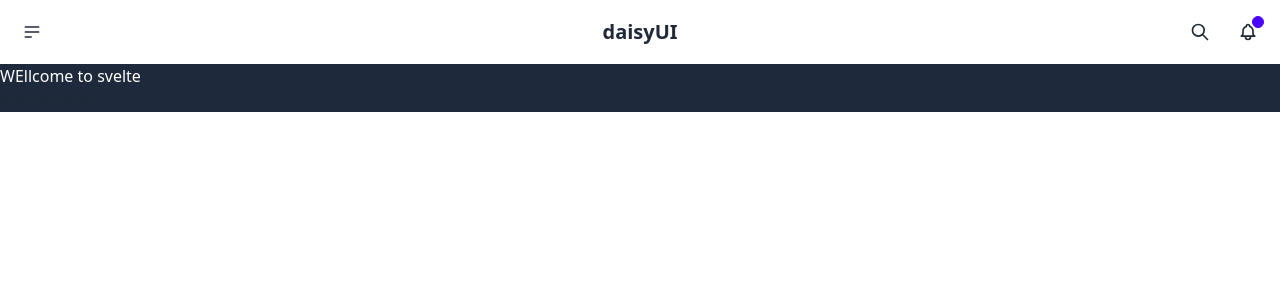
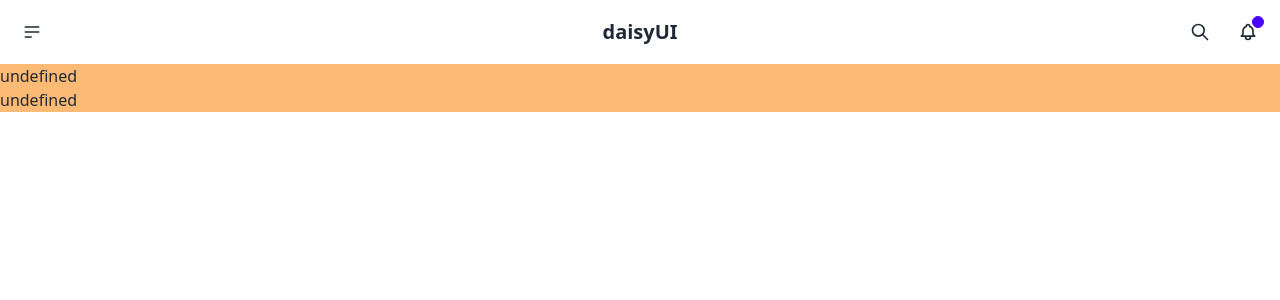
Before and after one commit to deviliaan/anime-app, a SvelteKit app: page / in a window 1280 px wide. Shown: the top 300 px of the page. Built offline with nearby package versions, Linux system fonts and the light colour scheme; no server answers.

Commit message:
third commit

```diff
--- a/package.json
+++ b/package.json
@@ -15,6 +15,7 @@
 		"@sveltejs/adapter-auto": "^3.0.0",
 		"@sveltejs/kit": "^2.0.0",
 		"@sveltejs/vite-plugin-svelte": "^3.0.0",
+		"axios": "^1.6.5",
 		"daisyui": "^4.6.0",
 		"prettier": "^3.1.1",
 		"prettier-plugin-svelte": "^3.1.2",
--- a/src/routes/+page.svelte
+++ b/src/routes/+page.svelte
@@ -1,6 +1,18 @@
+<script>
+    // @ts-nocheck
+    import axios from 'axios'
+    import {onMount} from 'svelte'
 
+    $: animes = ['Naruto','Apple pie']
 
-<div class="bg-slate-800">
-    <h2 class="text-white">WEllcome to svelte</h2>
-    <a href="/">Admin panel</a>
+    onMount(async ()=>{
+        const res = await axios.get('https://anime-api.xyz/page-1');
+        console.log(res.data);
+    })
+</script>
+
+<div class="bg-orange-300">
+    {#each animes as anime}
+        <h2>{anime?.title}</h2>
+    {/each}
 </div>
```
Also changed, not shown: 1 other file (tests, documents, lock files or other folders).
